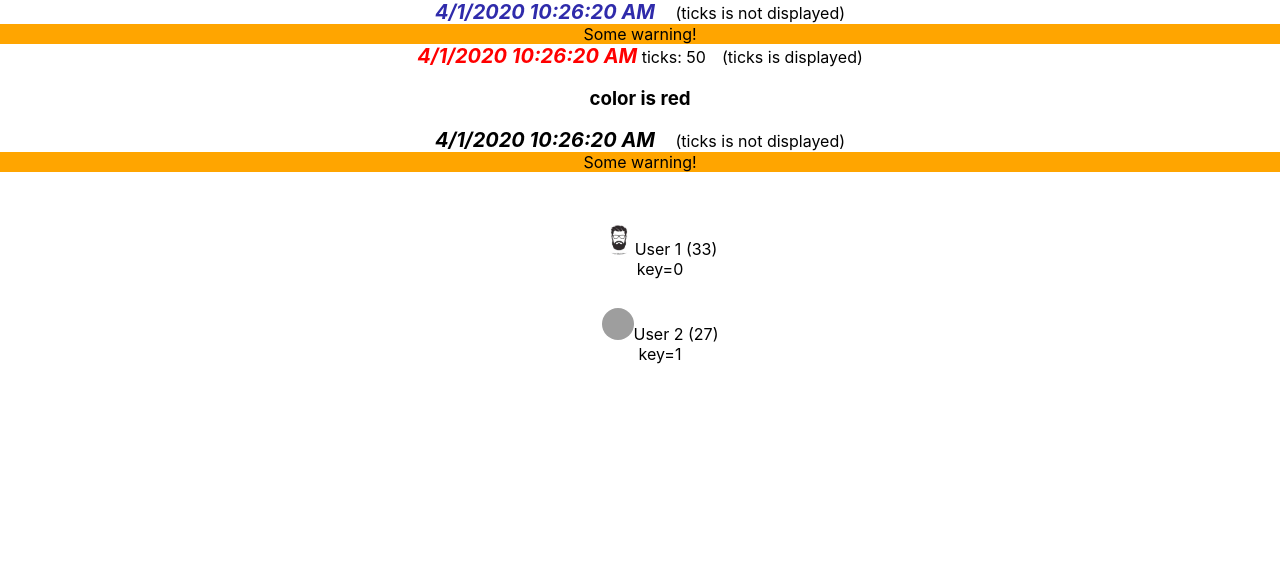
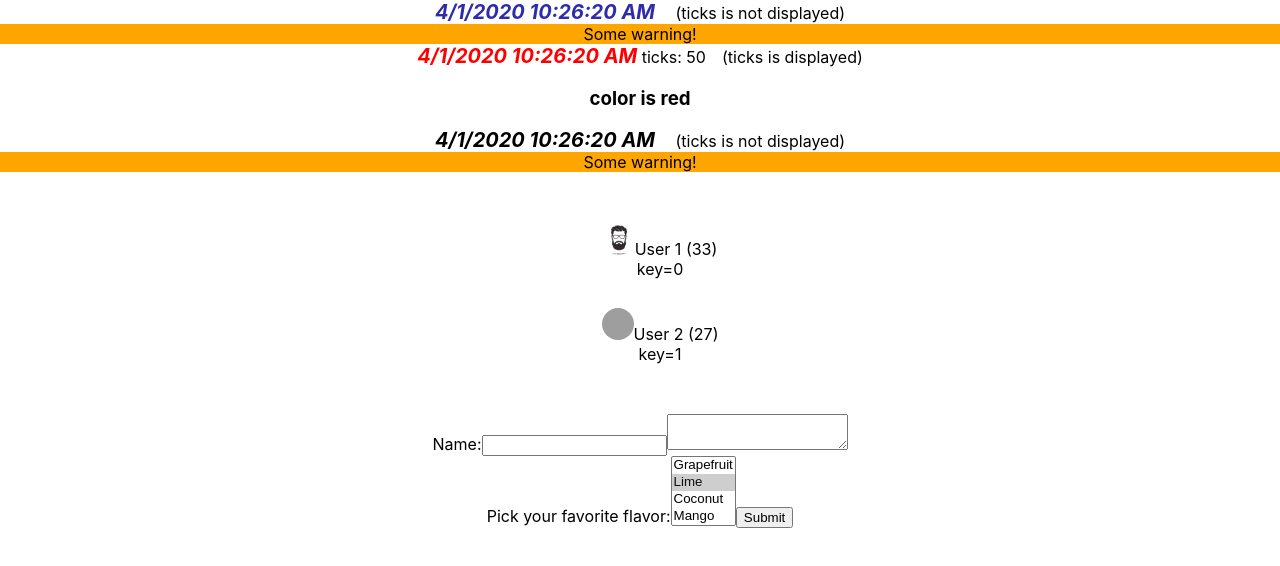
Before and after one commit to ereuven/learn_react, a React (Create React App) app: page / in a window 1280 px wide. Shown: the top 566 px of the page. Built offline with nearby package versions, Linux system fonts and the light colour scheme; grey boxes are pictures that could not be loaded.

Commit message:
forms and controlled components

```diff
--- a/src/App.js
+++ b/src/App.js
@@ -4,6 +4,8 @@ import './App.css';
 import Clock from './components/clock/clock';
 import UsersList from './components/users/list';
 import {GetUsers} from './services/users';
+import SampleForm from './components/form/form';
+
 
 function App() {
   const users = GetUsers();
@@ -16,6 +18,9 @@ function App() {
 
       <br/>
       <UsersList users={users}/>
+
+      <br/>
+      <SampleForm />
 
       {/* <header className="App-header">
         <img src={logo} className="App-logo" alt="logo" />
--- /dev/null
+++ b/src/components/form/form.js
@@ -0,0 +1,45 @@
+import React from 'react';
+import { render } from '@testing-library/react';
+
+export default class SampleForm extends React.Component {
+    constructor(props) {
+        super(props);
+        this.state = { value: '', selection: ['lime'] };
+
+        this.handleChange = this.handleChange.bind(this);
+        this.handleSubmit = this.handleSubmit.bind(this);
+    }
+
+    handleChange(event) {
+        this.setState({ value: event.target.value });
+    }
+
+    handleSubmit(event) {
+        alert('A name was submitted: ' + this.state.value + '\n' + 'selected: ' + this.state.selection);
+        event.preventDefault();
+    }
+
+    render() {
+        return (
+            <form onSubmit={this.handleSubmit}>
+                <label>
+                    Name:
+                <input type="text" value={this.state.value} onChange={this.handleChange} />
+                    <textarea value={this.state.value} onChange={this.handleChange} />
+                </label>
+                <br/>
+                <label>
+                    Pick your favorite flavor:
+                    <select multiple={true} value={this.state.selection} onChange={e => this.setState({selection: Array.prototype.map.call(e.target.selectedOptions, _=> _.value)})}>
+                        <option value="grapefruit">Grapefruit</option>
+                        <option value="lime">Lime</option>
+                        <option value="coconut">Coconut</option>
+                        <option value="mango">Mango</option>
+                    </select>
+                </label>
+
+                <input type="submit" value="Submit" />
+            </form>
+        );
+    }
+}
```
